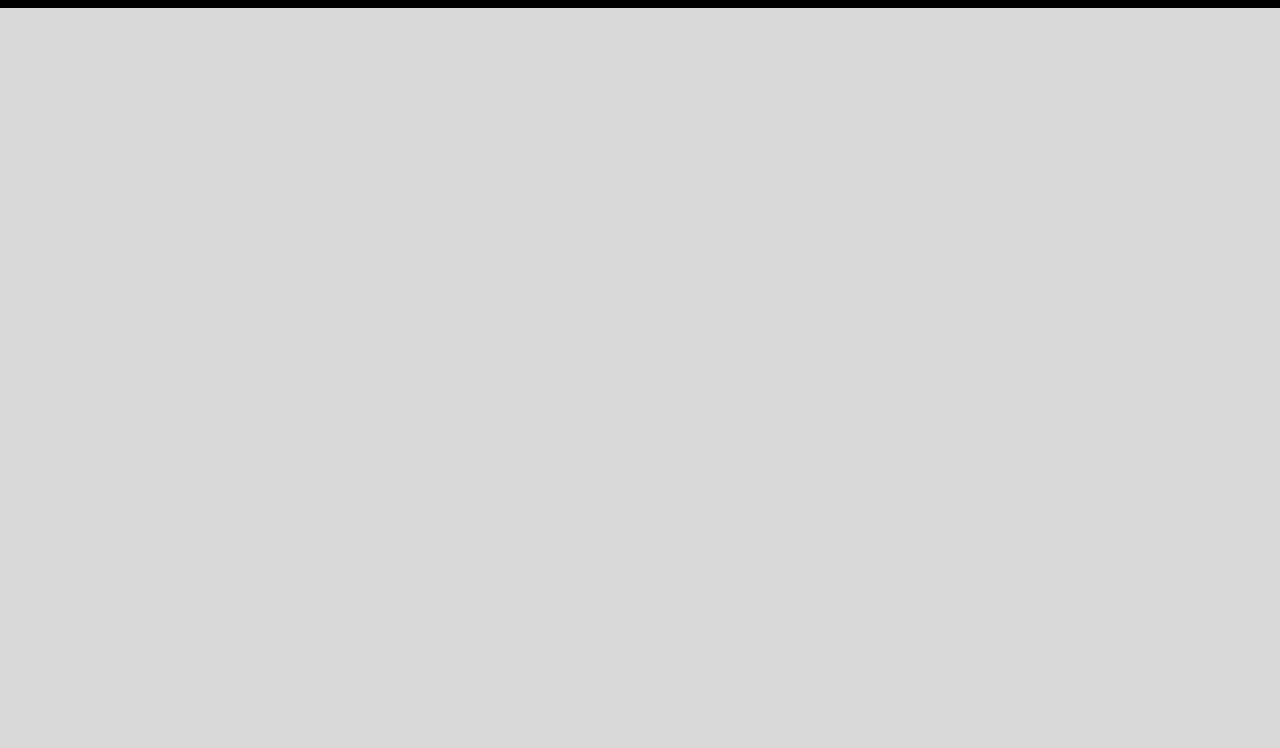
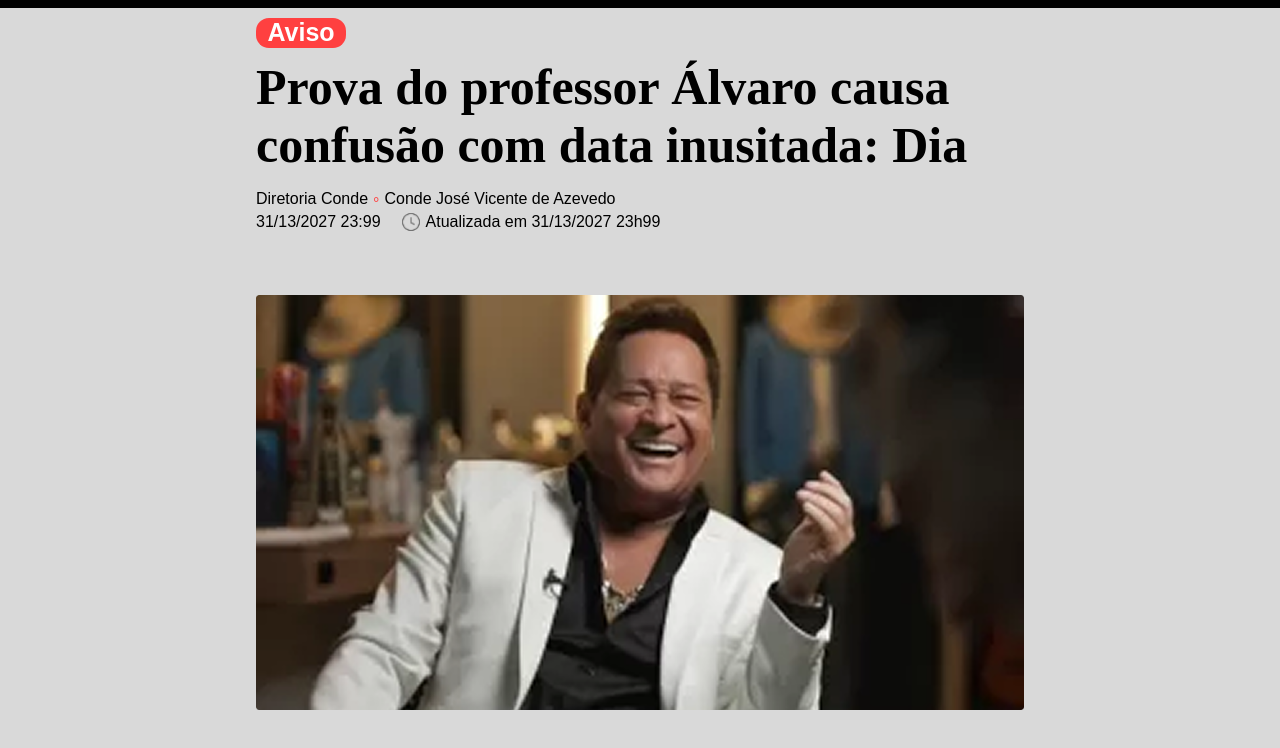
Before and after one commit to JoaoRicardo-Git/Conde-News, a plain HTML site: page Informaçao-da-noticia/index.html in a window 1280 px wide. Shown: the part 72-820 px from the top of the page. Drawn offline with Linux system fonts and the light colour scheme.

Commit message:
Começando a Cabeça da Noticia

```diff
--- a/Informaçao-da-noticia/index.html
+++ b/Informaçao-da-noticia/index.html
@@ -8,9 +8,7 @@
     <link rel="stylesheet" href="style.css">
 </head>
 
-<body>
-
-    <main class="conteiner_noticia">
+<body class="conteiner_noticia">
 
     <header class="cabecalho_noticia">
 
@@ -33,10 +31,37 @@
 
         </div>
 
+    </header>
+
+    <main>
+
+        <article class="conteudo_noticia">
+
+            <header>
+
+                <aside>Aviso</aside>
+
+                <textarea readonly name="Titulo"
+                id="TituloNoticia">Prova do professor Álvaro causa confusão com data inusitada: Dia 32/13</textarea>
+
+                <p class="quemEditou">Diretoria Conde <span class="ponto"> ° </span> Conde José Vicente de Azevedo</p>
+
+            <div class="ultimaAtualizacao">
+
+                <time datetime="31-13-2027T23:99">31/13/2027 23:99</time>
+                <img src="./assets/imgs/Rectangle 43.png" alt="imgRelogio">
+                <p>Atualizada em 31/13/2027 23h99</p>
+
+            </div>
+
+
+                <div class="ImagemDaNoticia"></div>
 
             </header>
 
 
+
+        </article>
 
     </main>
 
--- a/Informaçao-da-noticia/style.css
+++ b/Informaçao-da-noticia/style.css
@@ -10,6 +10,9 @@ body {
     background-color: #D9D9D9;
     color: black;
 
+    justify-content: center;
+    align-items: center;
+
 }
 
 .conteiner_noticia {
@@ -17,7 +20,8 @@ body {
     display: flex;
 
     width: 100vw;
-    height: 100vh;
+
+    flex-direction: column;
 
 }
 
@@ -154,3 +158,126 @@ body {
     /* Centraliza a imagem dentro do elemento */
 
 }
+
+main {
+
+    display: flex;
+
+    flex-direction: column;
+
+    align-items: center;
+
+    width: 100vw;
+    height: 90vh;
+
+}
+
+.conteudo_noticia {
+
+    height: 100%;
+    width: 60%;
+
+}
+
+header aside {
+
+    font-size: 25px;
+    font-weight: bold;
+
+    width: 90px;
+    height: 30px;
+
+    text-align: center;
+
+    border-radius: 13px;
+
+    margin-top: 10px;
+    margin-bottom: 10px;
+
+    background-color: #FF4040;
+    color: white;
+
+}
+
+#TituloNoticia {
+
+    width: 100%;
+    height: 118px;
+
+    font-family: 'Roboto Slab', serif;
+    font-size: 50px;
+    font-weight: bold;
+
+    background: transparent;
+    border: none;
+
+    margin-bottom: 10px;
+
+    outline: none;
+
+    resize: none;
+
+}
+
+.quemEditou {
+
+    display: flex;
+
+    flex-direction: row;
+
+    gap: 5px;
+
+    margin-bottom: 4px;
+
+}
+
+.ponto {
+
+    margin-top: 5px;
+
+    height: 2px;
+
+    color: #FF4040;
+
+}
+
+.ultimaAtualizacao {
+
+    display: flex;
+
+    align-items: center;
+
+    margin-bottom: 20px;
+
+}
+
+.ultimaAtualizacao img {
+
+    width: 20px;
+    height: 20px;
+
+    margin-left: 20px;
+    margin-right: 5px;
+
+}
+
+.ImagemDaNoticia::before {
+
+    display: inline-block;
+    /* Necessário para que o pseudo-elemento(::before) seja renderizado como um bloco editavel*/
+
+    background-image: url(./assets/imgs/FotoDaNoticia.png);
+    content: "";
+    /* Necessário para que o pseudo-elemento(::before) seja renderizado */
+
+    height: 500px;
+    width: 100%;
+
+    background-size: contain;
+    /* Ajusta o tamanho da imagem para caber no elemento */
+    background-repeat: no-repeat;
+    /* Evita que a imagem se repita */
+    background-position: center;
+    /* Centraliza a imagem dentro do elemento */
+
+}
```
Also changed, not shown: Informaçao-da-noticia/assets/imgs/FotoDaNoticia.png (added), Informaçao-da-noticia/assets/imgs/Rectangle 43.png (added). Lines whose indentation alone changed are shown as unchanged.
